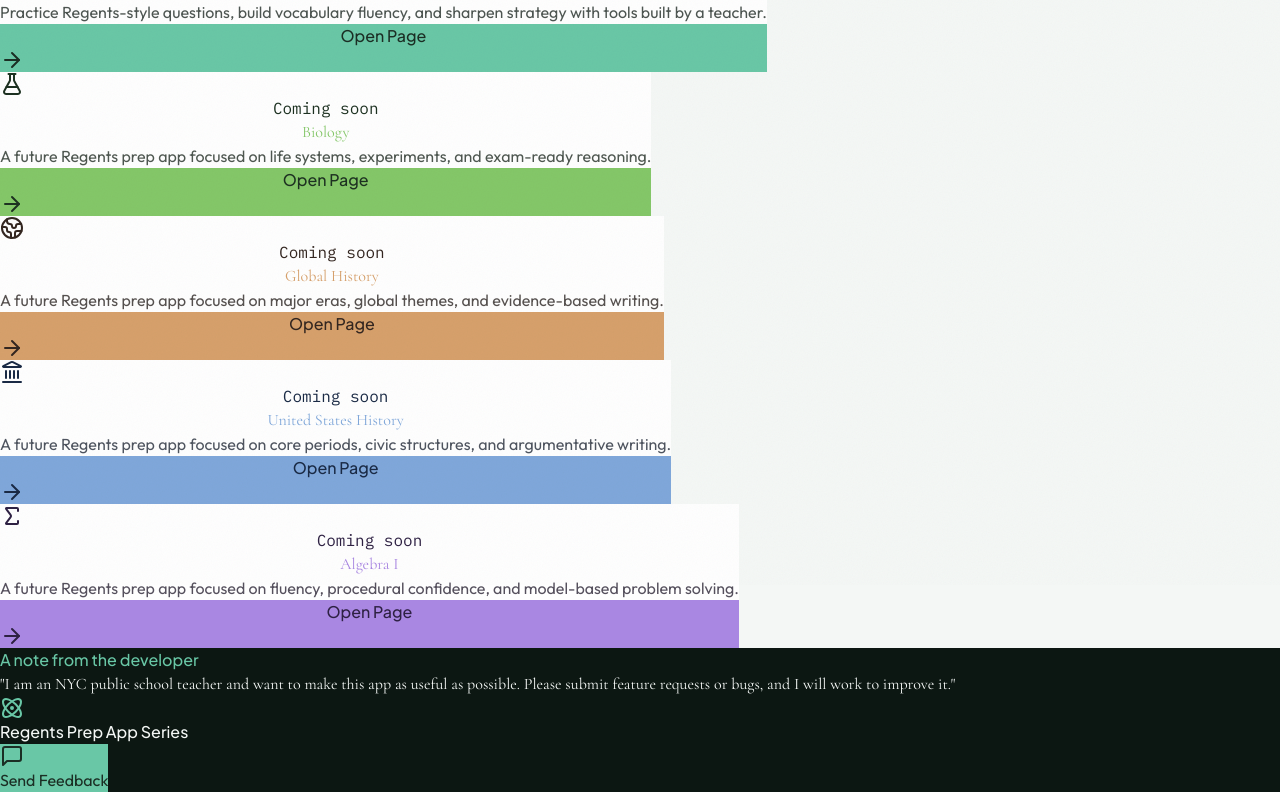
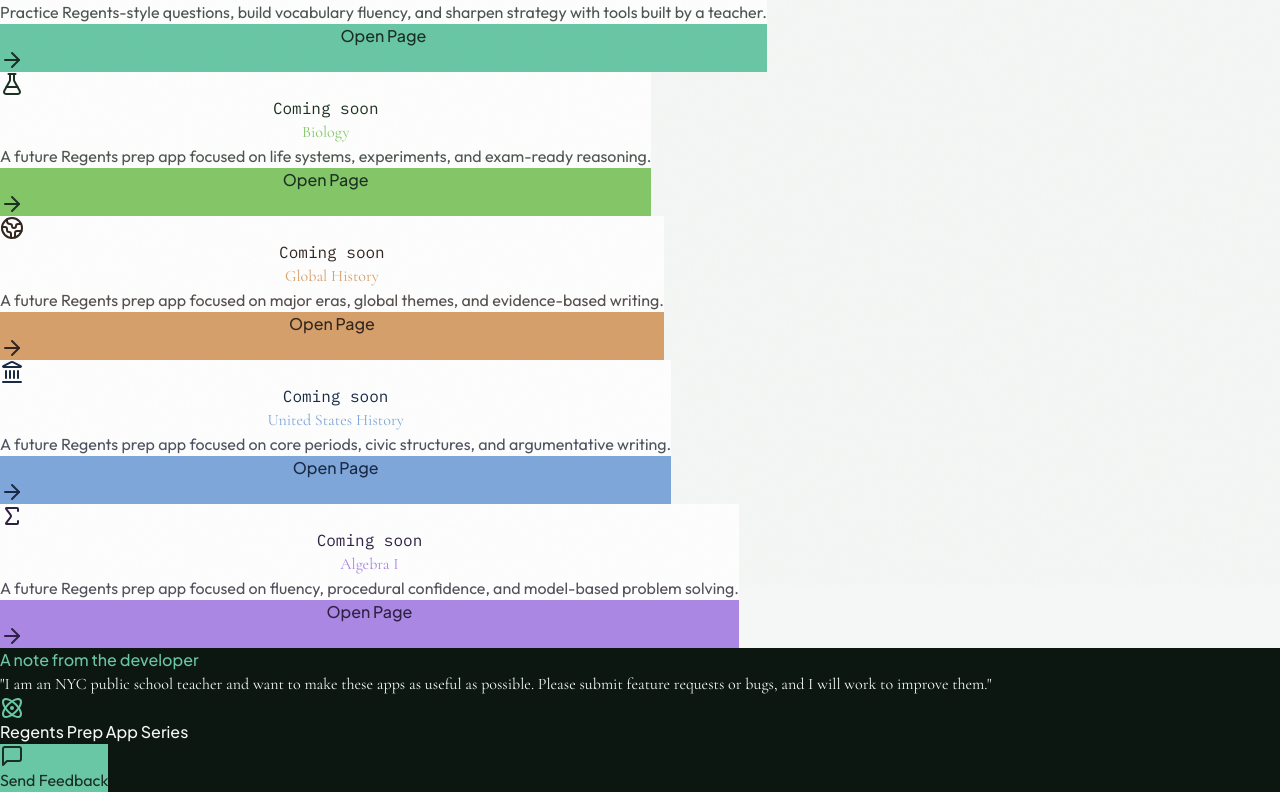
Before and after one commit to mekambo4/mekambo-site, a React (Vite) app: page / in a window 1280 px wide. Shown: the part 295-1087 px from the top of the page. Built offline with nearby package versions, Linux system fonts and the light colour scheme.

Commit message:
Update developer quote to reference apps plural

```diff
--- a/src/App.jsx
+++ b/src/App.jsx
@@ -303,7 +303,7 @@ function LandingPage({ onOpenApp }) {
         <div className="relative mx-auto max-w-6xl text-center">
           <p className="font-title text-3xl md:text-5xl" style={{ color: baseTheme.accent }}>A note from the developer</p>
           <p className="mt-6 font-serif text-4xl italic leading-tight text-white md:text-6xl">
-            "I am an NYC public school teacher and want to make this app as useful as possible. Please submit feature requests or bugs, and I will work to improve it."
+            "I am an NYC public school teacher and want to make these apps as useful as possible. Please submit feature requests or bugs, and I will work to improve them."
           </p>
         </div>
       </section>
```
